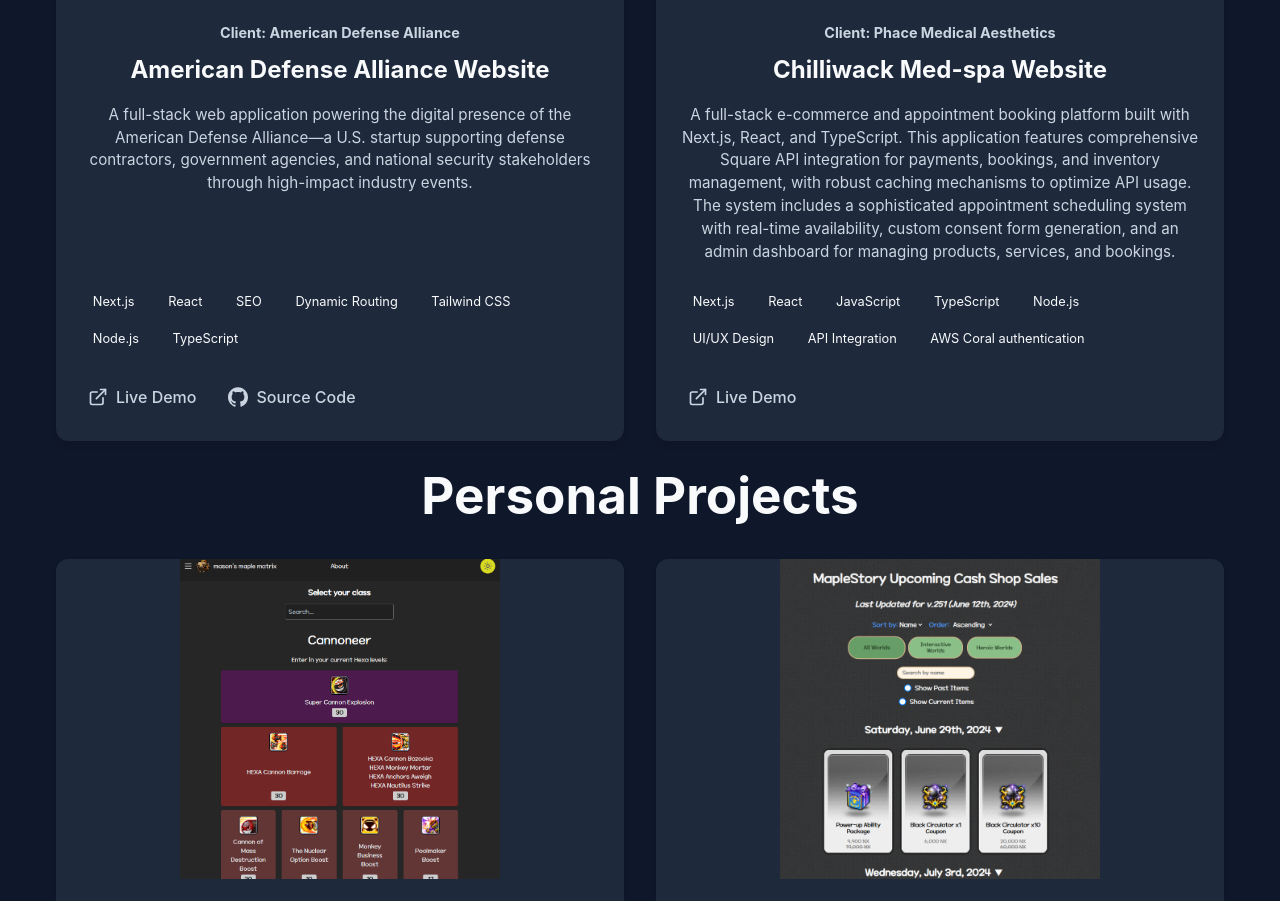
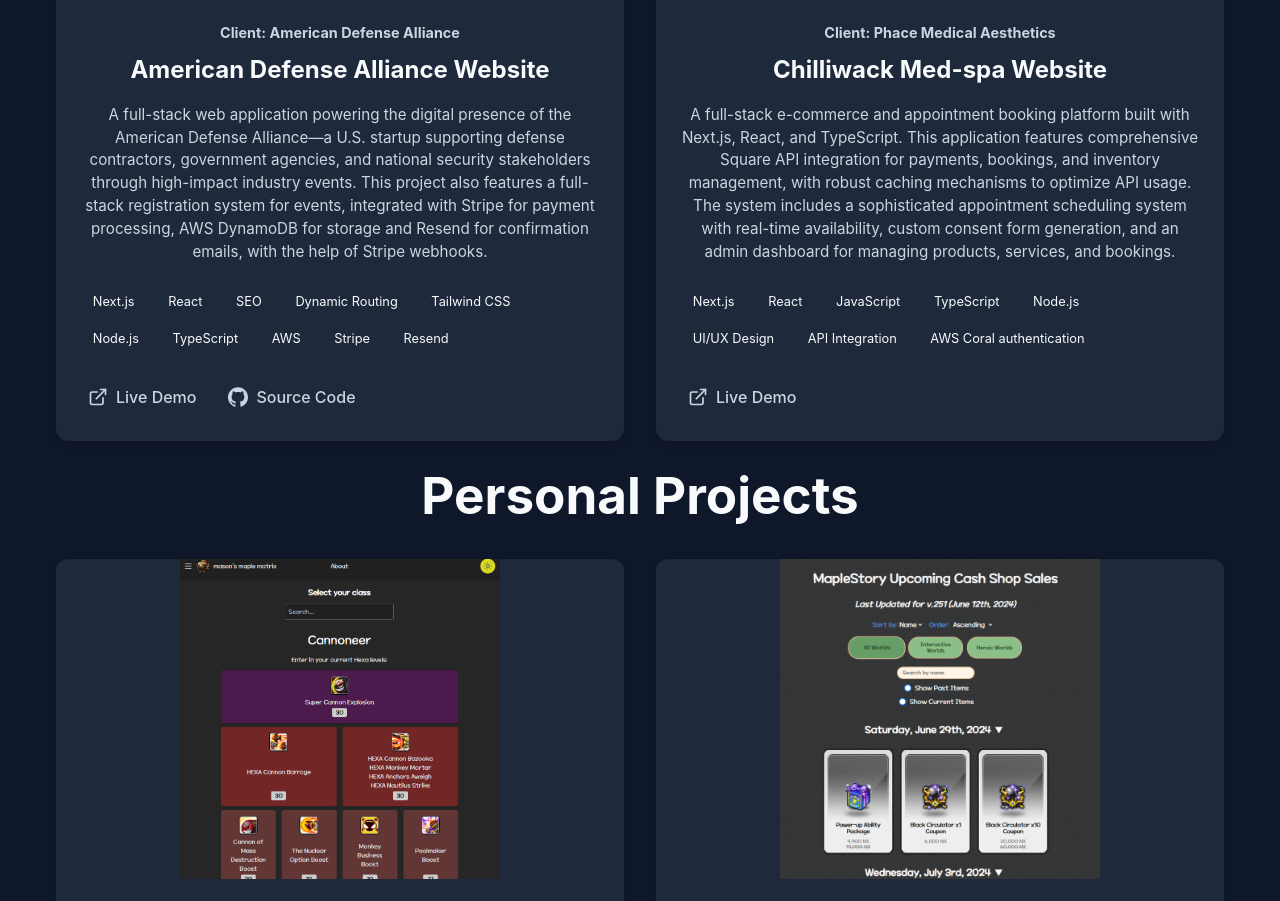
Before and after one commit to masonym/masonym.github.io, a React (Vite) app: page / in a window 1280 px wide. Shown: the part 3047-3948 px from the top of the page. Built offline with nearby package versions, Linux system fonts and the light colour scheme.

Commit message:
updated ADA description

```diff
--- a/src/components/Projects/Projects.jsx
+++ b/src/components/Projects/Projects.jsx
@@ -15,14 +15,13 @@
         id: 1,
         imageSource: projectImageADA,
         name: "American Defense Alliance Website",
-        description: "A full-stack web application powering the digital presence of the American Defense Alliance—a U.S. startup supporting defense contractors, government agencies, and national security stakeholders through high-impact industry events.",
+        description: "A full-stack web application powering the digital presence of the American Defense Alliance—a U.S. startup supporting defense contractors, government agencies, and national security stakeholders through high-impact industry events. This project also features a full-stack registration system for events, integrated with Stripe for payment processing, AWS DynamoDB for storage and Resend for confirmation emails, with the help of Stripe webhooks.",
         projectLink: "https://americandefensealliance.org/",
         gitHubLink: "https://github.com/masonym/ada-website",
-        technologies: ["Next.js", "React", "SEO", "Dynamic Routing", "Tailwind CSS", "Node.js", "TypeScript",],
+        technologies: ["Next.js", "React", "SEO", "Dynamic Routing", "Tailwind CSS", "Node.js", "TypeScript", "AWS", "Stripe", "Resend"],
         category: "Website",
         client: "American Defense Alliance",
     },
-    // TODO: Update this once migration is done
     {
         id: 2,
         imageSource: projectImagePhace,
```
